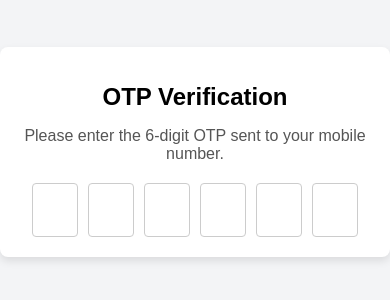
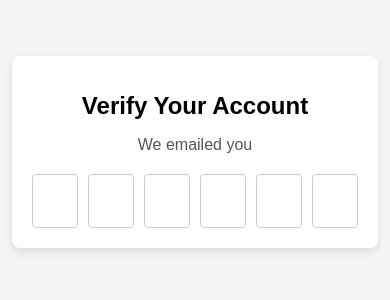
Before and after one commit to acciojob/OTP-Riyakhilari, a website: page main.html in a window 390 px wide. Shown: the part 270-570 px from the top of the page. Drawn offline with Linux system fonts and the light colour scheme.

Commit message:
created a submission

```diff
--- a/main.html
+++ b/main.html
@@ -58,16 +58,16 @@
 </head>
 <body>
     <div class="container">
-        <h1 id="verification_heading">OTP Verification</h1>
-        <p id="verification_subtext">Please enter the 6-digit OTP sent to your mobile number.</p>
+        <h1 id="verification_heading">Verify Your Account</h1>
+        <p id="verification_subtext">We emailed you</p>
 
         <div class="code-container">
-            <input type="text" maxlength="1" class="code" />
-            <input type="text" maxlength="1" class="code" />
-            <input type="text" maxlength="1" class="code" />
-            <input type="text" maxlength="1" class="code" />
-            <input type="text" maxlength="1" class="code" />
-            <input type="text" maxlength="1" class="code" />
+            <input type="text" maxlength="1" class="code" id="code-1"/>
+            <input type="text" maxlength="1" class="code" id="code-1" />
+            <input type="text" maxlength="1" class="code" id="code-1" />
+            <input type="text" maxlength="1" class="code" id="code-1" />
+            <input type="text" maxlength="1" class="code" id="code-1" />
+            <input type="text" maxlength="1" class="code" id="code-1" />
         </div>
     </div>
 
@@ -77,7 +77,7 @@
         inputs.forEach((input, index) => {
             input.addEventListener('input', (e) => {
                 const value = e.target.value;
-                if (value && index < inputs.length - 1) {
+                if (!isNaN(value) && value !== '' && index < inputs.length - 1) {
                     inputs[index + 1].focus();
                 }
             });
```
